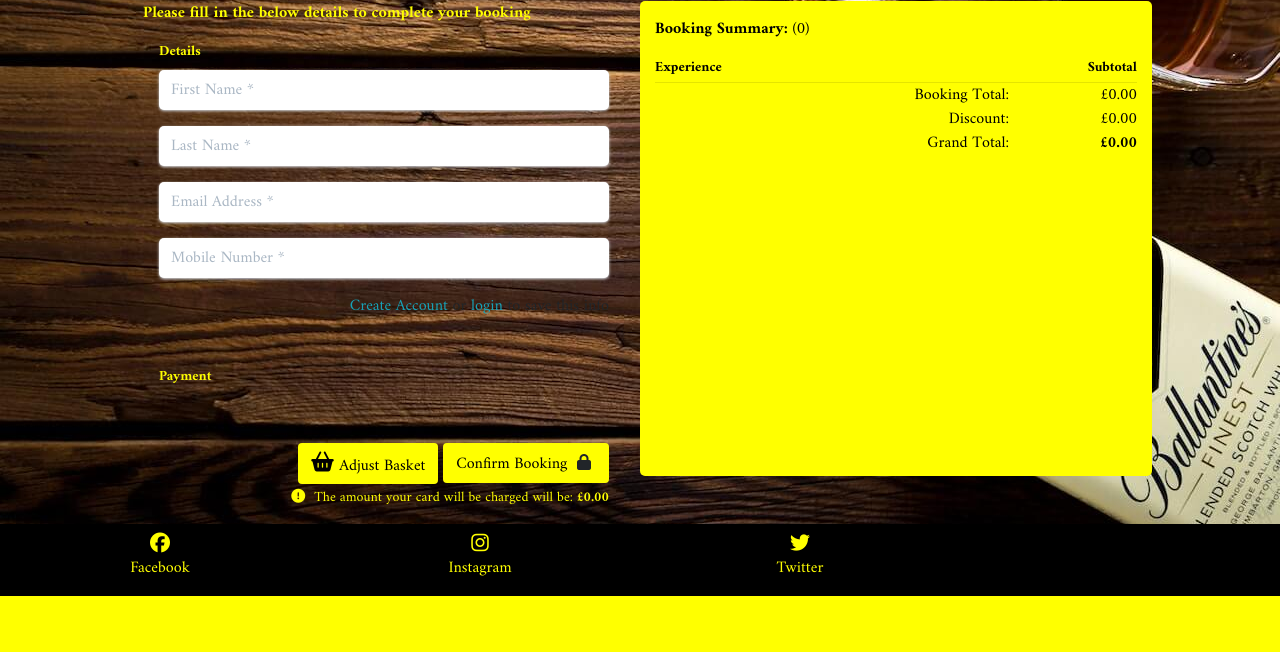
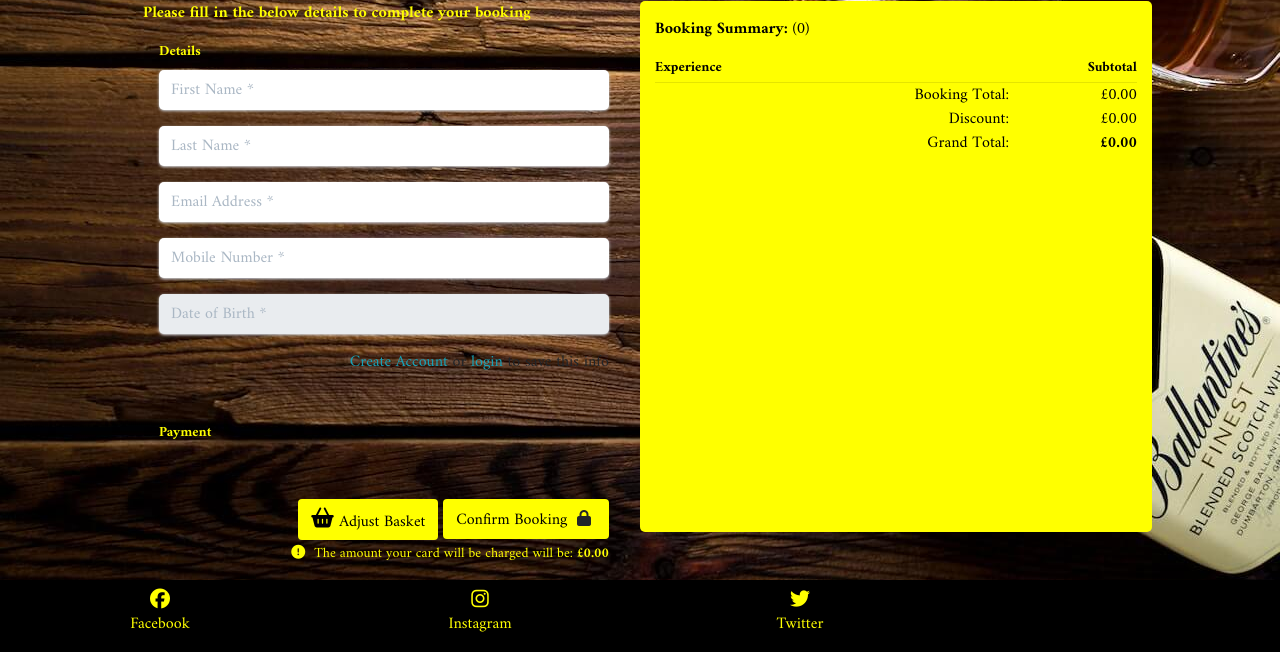
Before and after one commit to CamCove-Crichton/Whiskey-d_Away, a Django app: template booking/templates/booking/booking.html in a window 1280 px wide. Shown: the part 237-889 px from the top of the page. Before the commit the page ends 833 px from the top, so only its background shows below. Run offline with Django 3.2, Linux system fonts and the light colour scheme; the template is opened without the code that fills it: values that come from a table or form of the project are taken from there, others are empty; some libraries are stand-ins or nearby versions; some web fonts are replaced.

Commit message:
Update booking model, form, template and admin to include date_of_birth field and update README.md

```diff
--- a/booking/admin.py
+++ b/booking/admin.py
@@ -18,9 +18,9 @@ class BookingAdmin(admin.ModelAdmin):
 
     fields = ('booking_number', 'date_of_booking',
               'first_name', 'last_name', 'mobile_number',
-              'email', 'booking_total', 'discount_amount',
-              'grand_total', 'original_basket',
-              'stripe_pid')
+              'email', 'date_of_birth', 'booking_total',
+              'discount_amount', 'grand_total',
+              'original_basket', 'stripe_pid')
 
     list_display = ('booking_number', 'date_of_booking',
                     'first_name', 'last_name', 'booking_total',
--- a/booking/forms.py
+++ b/booking/forms.py
@@ -118,7 +118,7 @@ class BookingForm(forms.ModelForm):
     """
     class Meta:
         model = Booking
-        fields = ['first_name', 'last_name', 'email', 'mobile_number']
+        fields = ['first_name', 'last_name', 'email', 'mobile_number', 'date_of_birth']
 
     def __init__(self, *args, **kwargs):
         """
@@ -132,6 +132,7 @@ class BookingForm(forms.ModelForm):
             'last_name': 'Last Name',
             'email': 'Email Address',
             'mobile_number': 'Mobile Number',
+            'date_of_birth': 'Date of Birth',
         }
 
         # Set auto foucs to the first name input
@@ -153,3 +154,26 @@ class BookingForm(forms.ModelForm):
 
             # Remove the default labels
             self.fields[field].label = False
+
+    def clean_date_of_birth(self):
+        """
+        A method to ensure the date of birth entered
+        is 18 years ago or more
+        """
+        # Assistance from ChatGPT
+        date_of_birth_str = self.cleaned_data['date_of_birth']
+
+        if isinstance(date_of_birth_str, str):
+            # Parse the string into a datetime object
+            date_of_birth = datetime.strptime(date_of_birth_str, '%Y-%m-%d').date()
+        else:
+            date_of_birth = date_of_birth_str
+
+        today = timezone.now().date()
+        age = (today.year - date_of_birth.year - (
+                (today.month, today.day) < (date_of_birth.month, date_of_birth.day)))
+
+        if age < 18:
+            raise ValidationError('Applicants must be at least 18 years old')
+
+        return date_of_birth
--- a/booking/models.py
+++ b/booking/models.py
@@ -4,8 +4,11 @@ from django.db.models import Sum
 
 from .utils import generate_unique_booking_number
 from tours.models import Tours
+from profiles.models import UserProfile
 from .validators import validate_number_of_attendees
 from django.conf import settings
+
+from django.utils import timezone
 
 # A few fields assisted by CI - Boutique Ado walkthrough
 class Booking(models.Model):
@@ -14,10 +17,14 @@ class Booking(models.Model):
     """
     booking_number = models.CharField(
         max_length=10, unique=True, editable=False)
+    user_profile = models.ForeignKey(
+        UserProfile, on_delete=models.SET_NULL, null=True,
+        blank=True, related_name='bookings')
     first_name = models.CharField(max_length=20, null=False, blank=False)
     last_name = models.CharField(max_length=20, null=False, blank=False)
     email = models.EmailField(max_length=254, null=False, blank=False)
     mobile_number = models.CharField(max_length=20, null=False, blank=False)
+    date_of_birth = models.DateField()
     date_of_booking = models.DateTimeField(auto_now_add=True)
     discount_amount = models.DecimalField(
         max_digits=6, decimal_places=2, null=False, default=0)
--- a/booking/templates/booking/booking.html
+++ b/booking/templates/booking/booking.html
@@ -91,6 +91,7 @@
                         {{ booking_form.last_name | as_crispy_field }}
                         {{ booking_form.email | as_crispy_field }}
                         {{ booking_form.mobile_number | as_crispy_field }}
+                        {{ booking_form.date_of_birth | as_crispy_field }}
 
                         <!-- Save info to profile otherwise signin.signup to do so -->
                         <div class="form-check form-check-inline float-right mr-0">
@@ -162,4 +163,15 @@
     {{ stripe_public_key|json_script:"id_stripe_public_key" }}
     {{ client_secret|json_script:"id_client_secret" }}
     <script src="{% static 'booking/js/stripe_elements.js' %}"></script>
+
+    <script type="text/javascript">
+        document.addEventListener("DOMContentLoaded", function() {
+            flatpickr("#{{ booking_form.date_of_birth.id_for_label }}", {
+                enableTime: false,
+                dateFormat: "Y-m-d",
+                maxDate: "today",
+            })
+        })
+
+    </script>
 {% endblock %}
--- a/booking/views.py
+++ b/booking/views.py
@@ -59,6 +59,7 @@ def booking(request):
             'last_name': request.POST['last_name'],
             'email': request.POST['email'],
             'mobile_number': request.POST['mobile_number'],
+            'date_of_birth': request.POST['date_of_birth']
         }
 
         # Assign the BookingForm with form data to booking_form
```
Also changed, not shown: README.md.
